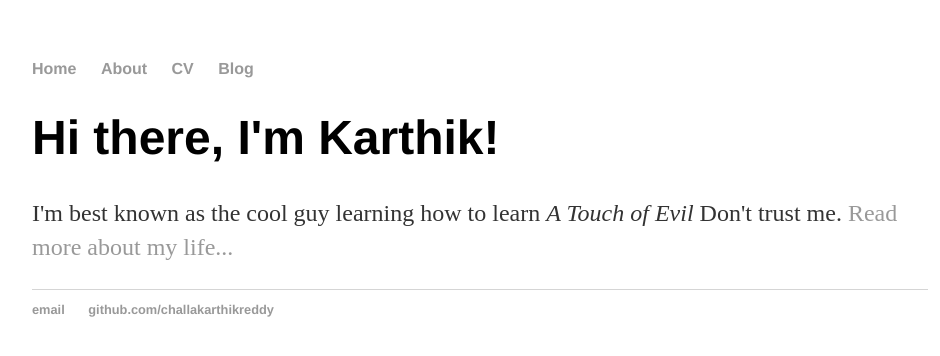
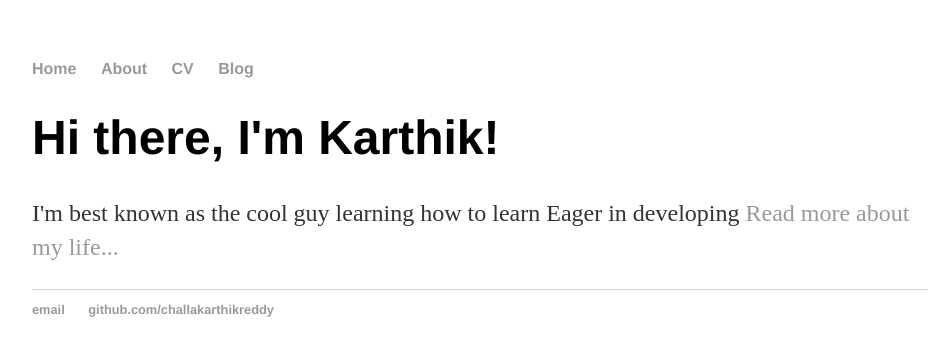
Before and after one commit to challakarthikreddy/challakarthikreddy.github.io, a plain HTML site: page index.html in a window 1280 px wide. Shown: the whole page, without its empty margins (160-1100 px from the left). Drawn offline with Linux system fonts and the light colour scheme.

Commit message:
updated text

```diff
--- a/index.html
+++ b/index.html
@@ -18,7 +18,7 @@
 		<div class="container">
     		<div class="blurb">
         		<h1>Hi there, I'm Karthik!</h1>
-				<p>I'm best known as the cool guy learning how to learn <em>A Touch of Evil</em> Don't trust me. <a href="/about">Read more about my life...</a></p>
+				<p>I'm best known as the cool guy learning how to learn <em></em>Eager in developing <a href="/about">Read more about my life...</a></p>
     		</div><!-- /.blurb -->
 		</div><!-- /.container -->
 		<footer>
```
